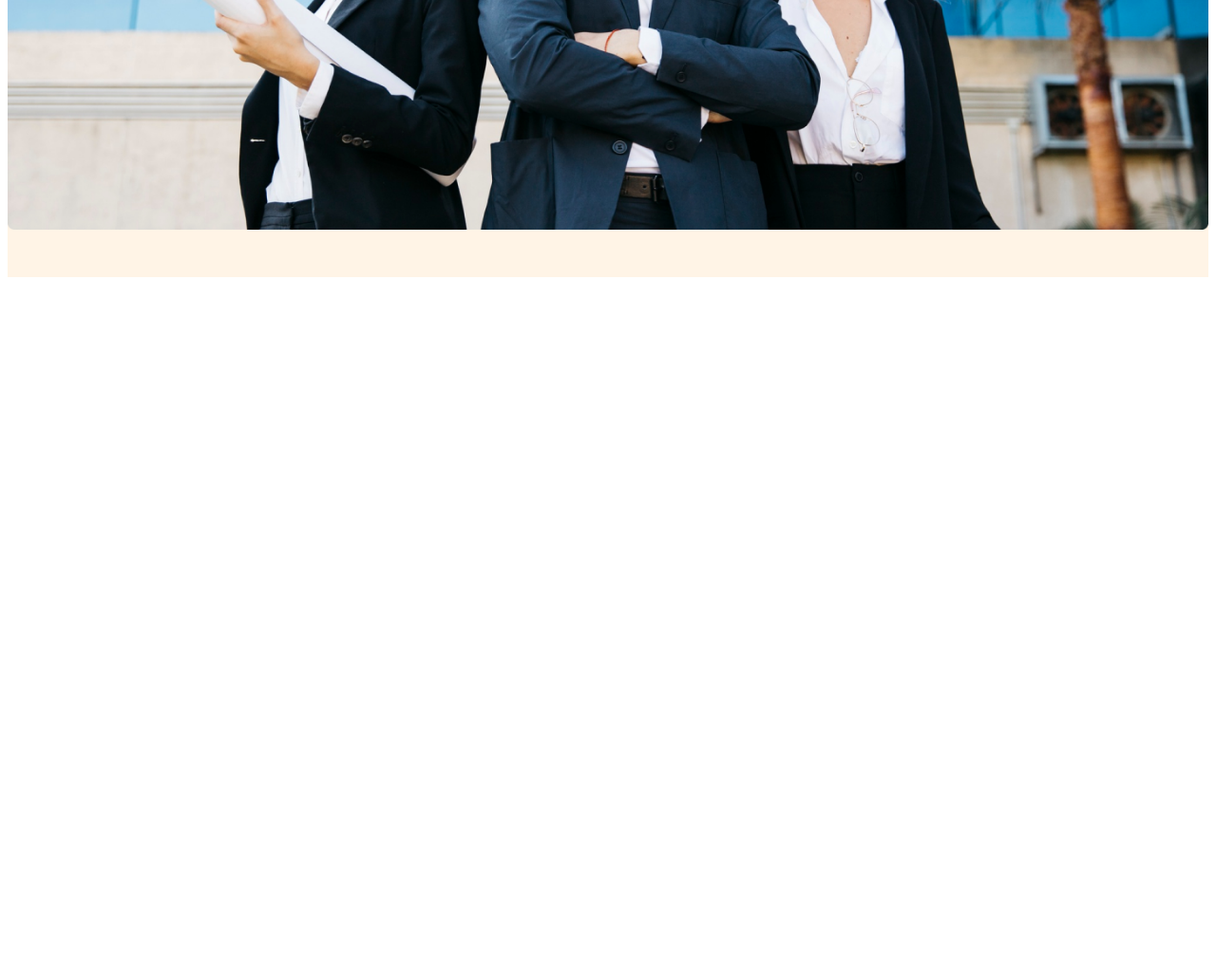
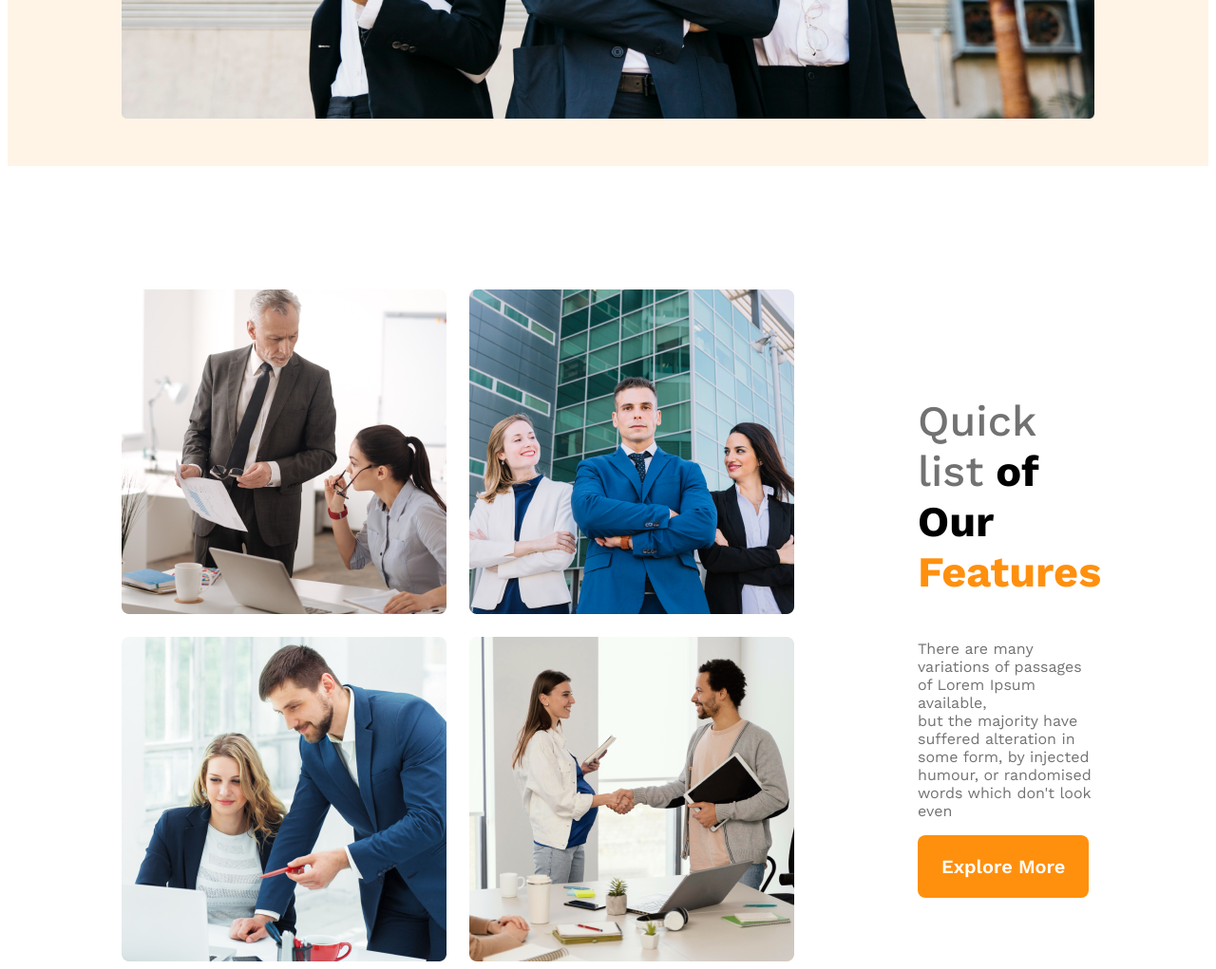
Before and after one commit to anik804/G3-Architects, a plain HTML site: page index.html in a window 1280 px wide. Shown: the part 898-1919 px from the top of the page at 95% size. Before the commit the page ends 1198 px from the top, so only its background shows below. Drawn offline with nearby package versions, Linux system fonts and the light colour scheme.

Commit message:
after feature

```diff
--- a/index.html
+++ b/index.html
@@ -31,7 +31,20 @@
         </div>
     </header>
     <main>
+        <section class="teams flex">
+            <div class="team-img-container">
+                <img src="./images/team1.png">
+                <img src="./images/team2.png">
+                <img src="./images/team3.png">
+                <img src="./images/team4.png">
 
+            </div>
+            <div class="our-features">
+                <h3 class="work-sans-bold feature-title"><span class="work-sans-medium dark-3">Quick list</span> of Our<br><span style="color: rgba(255, 144, 14, 1);">Features</span></h3>
+                <p class="work-sans-regular feature-description dark-3">There are many variations of passages of Lorem Ipsum available,<br> but the majority have suffered alteration in some form, by injected<br>humour, or randomised words which don't look even</p>
+                <button class="work-sans-semibold primary-btn">Explore More</button>
+            </div>
+        </section>
     </main>
     <footer>
 
--- a/styles/styles.css
+++ b/styles/styles.css
@@ -71,12 +71,9 @@
     text-decoration: none;
     color: rgba(66, 66, 66, 1);
 }
-.banner{
 
-
-}
 .navbar, .banner{
-    max-width: 1440px;
+    max-width: 1024px;
     margin: 0 auto;
 }
 
@@ -104,3 +101,32 @@
         flex-direction: column;
     }
 }
+
+/* main section */
+main{
+    max-width: 1024px;
+    margin: 0 auto;
+}
+main > section{
+    margin-top: 130px;
+
+}
+
+.feature-title{
+    font-size: 45px;
+}
+.feature-description{
+    font-size: 1rem;
+}
+.our-features{
+    margin-left: 130px;
+    max-width: 530px;
+}
+.teams{
+    align-items: center;
+}
+.team-img-container{
+    display: grid;
+    grid-template-columns: repeat(2,1fr);
+    gap: 1.5rem;
+}
```
